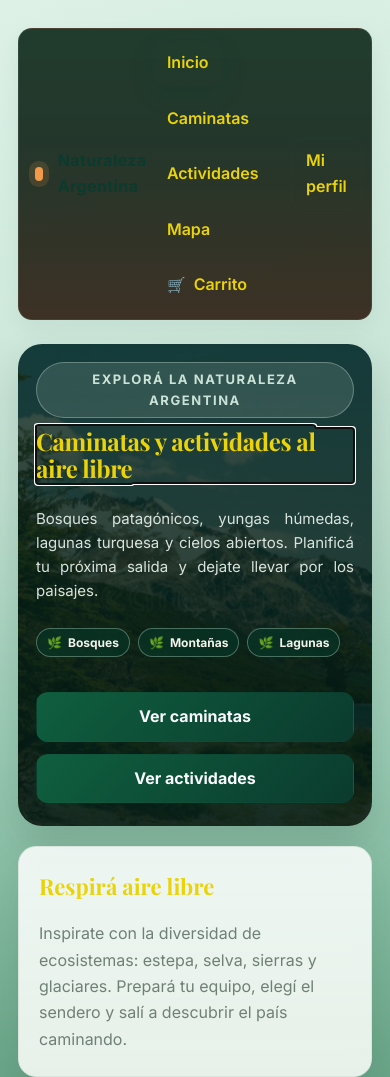
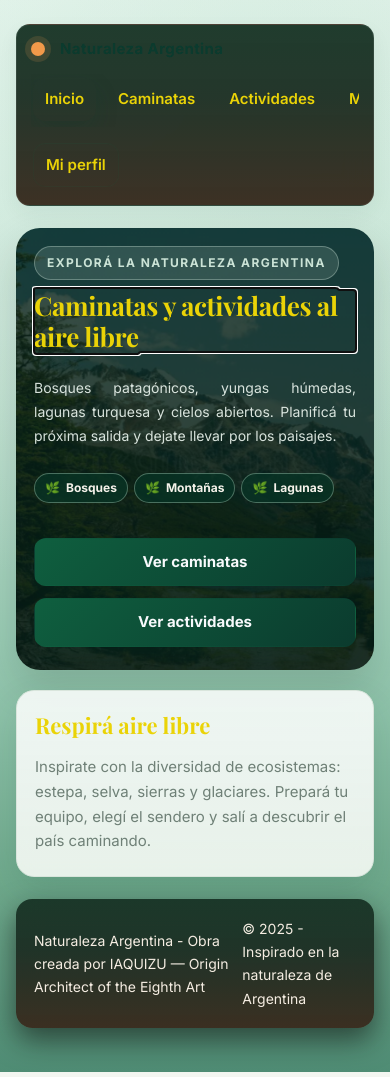
Before and after one commit to aquizu-ivan/argentina-naturaleza, a website built with Vite: page index.html in a window 390 px wide. Shown: the top 1077 px of the page. Built offline with nearby package versions, Linux system fonts and the light colour scheme.

Commit message:
style(ticket-31): base responsive y home/header para mobile y tablet

```diff
--- a/src/styles.css
+++ b/src/styles.css
@@ -259,6 +259,7 @@ h3 {
   box-shadow: 0 8px 20px rgba(12, 66, 47, 0.06);
   -webkit-backdrop-filter: blur(12px);
   backdrop-filter: blur(12px);
+  width: 100%;
 }
 
 .brand {
@@ -1823,6 +1824,32 @@ h3 {
   }
 }
 
+@media (min-width: 769px) and (max-width: 1024px) {
+  .page {
+    max-width: 1100px;
+    padding: 26px 22px 92px;
+    gap: 28px;
+  }
+
+  .topbar {
+    padding-inline: 18px;
+    gap: 12px;
+  }
+
+  .nav {
+    flex-wrap: wrap;
+  }
+
+  .hero {
+    min-height: 340px;
+    padding: 22px;
+  }
+
+  .hero__content {
+    max-width: 700px;
+  }
+}
+
 @media (min-width: 1200px) {
   .page {
     max-width: 1280px;
@@ -1843,13 +1870,49 @@ h3 {
 }
 
 @media (max-width: 768px) {
+  body {
+    font-size: 15px;
+    line-height: 1.65;
+  }
+
   .page {
-    padding: 28px 18px 40px;
-    gap: 24px;
+    padding: 24px 16px 44px;
+    gap: 22px;
   }
 
   .content {
-    padding: 22px 20px 24px;
+    padding: 20px 18px 22px;
+  }
+
+  .topbar {
+    flex-direction: column;
+    align-items: flex-start;
+    gap: 12px;
+    padding: 12px 14px;
+  }
+
+  .nav {
+    width: 100%;
+    max-width: 100%;
+    flex-wrap: nowrap;
+    overflow-x: auto;
+    gap: 10px;
+    padding: 4px 2px 6px;
+    scrollbar-width: none;
+  }
+
+  .nav::-webkit-scrollbar {
+    display: none;
+  }
+
+  .nav__link {
+    white-space: nowrap;
+    padding: 9px 12px;
+  }
+
+  .nav--right {
+    width: 100%;
+    justify-content: flex-start;
   }
 
   .hero {
@@ -1862,6 +1925,7 @@ h3 {
 
   .hero__content {
     gap: 10px;
+    max-width: 100%;
   }
 
   .hero__actions {
@@ -1876,13 +1940,37 @@ h3 {
   }
 
   .hero__title {
-    font-size: 24px;
+    font-size: 26px;
+    line-height: 1.2;
     color: #ead307;
   }
 
+  .hero__subtitle {
+    font-size: 14px;
+    line-height: 1.7;
+  }
+
+  .hero__eyebrow {
+    font-size: 12px;
+  }
+
+  .hero__chips {
+    gap: 6px;
+  }
+
   h1 {
-    font-size: 30px;
+    font-size: 28px;
+    line-height: 1.22;
     color: #ead307;
+  }
+
+  h2 {
+    font-size: 22px;
+    line-height: 1.28;
+  }
+
+  h3 {
+    line-height: 1.25;
   }
 
   .detail {
```
